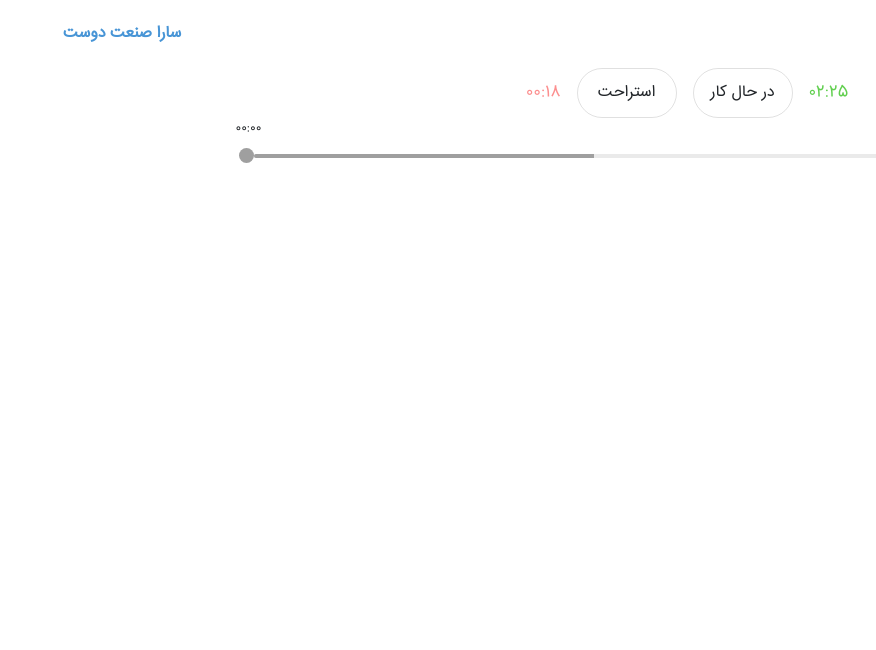
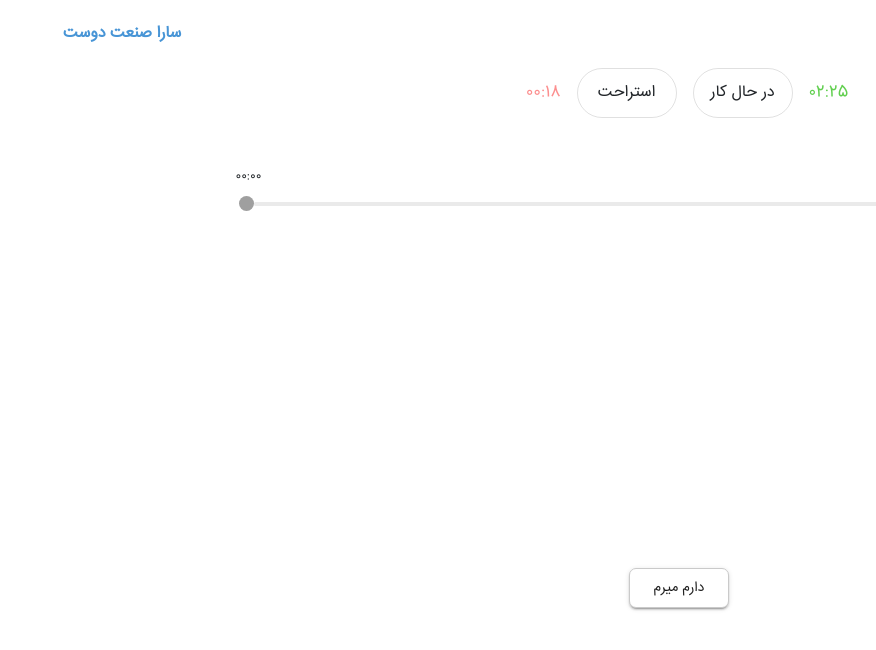
Before and after one commit to Sarah-SanatDoost/TaskTime, an Angular app: page /current-day in a window 1280 px wide. Shown: the top 650 px of the page, without its empty margins (404-1280 px from the left). Built offline with nearby package versions, Linux system fonts and the light colour scheme.

Commit message:
progress bar work for 1day (static) & set dialog for leaving work

```diff
--- a/src/app/app.module.ts
+++ b/src/app/app.module.ts
@@ -10,6 +10,7 @@ import {MatButtonModule} from '@angular/material/button';
 import {MatButtonToggleModule} from '@angular/material/button-toggle';
 import { CurrentWorkDayComponent } from './components/current-work-day/current-work-day.component';
 import {MatProgressBarModule} from '@angular/material/progress-bar';
+import { DialogLeavingWorkComponent } from './components/current-work-day/dialog-leaving-work/dialog-leaving-work.component';
 // import {JdatePipe} from 'ngx-persian';
 // import { PersianPipesModule } from 'ngx-persian-pipe';
 
@@ -19,6 +20,7 @@ import {MatProgressBarModule} from '@angular/material/progress-bar';
     StartComponent,
     DialogAskModeComponent,
     CurrentWorkDayComponent,
+    DialogLeavingWorkComponent,
     // PersianPipesModule
     // JdatePipe
   ],
--- a/src/app/components/current-work-day/current-work-day.component.css
+++ b/src/app/components/current-work-day/current-work-day.component.css
@@ -84,4 +84,23 @@
 }
 .time-bar-container{
     font-size: 12px;
+
 }
+.container-timer{
+    height: 500px;
+}
+.leave{
+    width: 100px;
+    height: 40px;
+    font-size: 14px;
+    border-radius: 7px;
+     border:1px solid #cacaca ;
+    /* color: #909090;  */
+
+}
+.custom-select{
+    height: 50px;
+    width: 250px;
+    font-size: 20px;
+    border-radius: 7px;
+}
--- a/src/app/components/current-work-day/current-work-day.component.html
+++ b/src/app/components/current-work-day/current-work-day.component.html
@@ -1,23 +1,30 @@
 <div class="d-flex flex-column">
     <div class="user-name d-flex flex-row justify-content-end iransans p-4">سارا صنعت دوست</div>
 
+
+    <div class="container-timer">
         <div class="d-flex flex-row justify-content-center align-items-center iransans">
             <span class="work-time ms-3">02:25</span>
-        <button class="work iransans ms-3" mat-stroked-button>در حال کار</button>
+            <button (click)="startTimer(60)" class="work iransans ms-3" mat-stroked-button>در حال کار</button>
             <button class="rest iransans ms-3" mat-stroked-button>استراحت</button>
             <span class="rest-time ms-3">00:18</span>
         </div>
 
-    <div class="time-bar-container d-flex flex-column justify-content-end ltr align-items-center iransans">
+        <div class="time-bar-container d-flex flex-column justify-content-end ltr align-items-center iransans mt-5">
             <div class="timebar d-flex flex-row ">
                 <span class="col d-flex flex-row justify-content-start">24:00</span>
                 <span class="col d-flex flex-row justify-content-end">00:00</span>
             </div>
             <div class="d-flex flex-row align-items-end ltr bar">
                 <div class="point-fill"></div>
-            <mat-progress-bar class="progress mt-5 d-flex" mode="determinate" value='40' dir="ltr"></mat-progress-bar>
+                <mat-progress-bar class="progress mt-5 d-flex" mode="determinate" [value]="progressbarValue" dir="ltr">
+                </mat-progress-bar>
                 <div class="point-empty"></div>
             </div>
-
         </div>
     </div>
+
+    <footer class="rtl d-flex flex-row justify-content-center ">
+        <button (click)="onOpenDialog()" class=" iransans leave" mat-raised-button>دارم میرم</button>
+    </footer>
+</div>
--- a/src/app/components/current-work-day/current-work-day.component.ts
+++ b/src/app/components/current-work-day/current-work-day.component.ts
@@ -1,4 +1,8 @@
 import { Component, OnInit } from '@angular/core';
+import { MatDialog } from '@angular/material/dialog';
+// import * as moment from 'jalali-moment';
+import { interval, takeUntil, timer } from 'rxjs';
+import { DialogLeavingWorkComponent } from './dialog-leaving-work/dialog-leaving-work.component';
 
 @Component({
   selector: 'app-current-work-day',
@@ -7,12 +11,96 @@ import { Component, OnInit } from '@angular/core';
 })
 export class CurrentWorkDayComponent implements OnInit {
 
-  constructor() { }
+  progressbarValue = 0;
+  curSec: number = 0;
+
+  startTimer(seconds: number) {
+    // const time = seconds;
+    const timer$ = interval(1000);
+
+    const sub = timer$.subscribe((sec) => {
+      this.progressbarValue = 0 + sec * 100 / seconds;
+      this.curSec = sec;
+
+      if (this.curSec === seconds) {
+        sub.unsubscribe();
+      }
+    });
+  }
+
+  constructor( public dialog: MatDialog ) { }
 
   ngOnInit(): void {
+
   }
+
+  public onOpenDialog(){
+    this.dialog.open(DialogLeavingWorkComponent ,
+      { panelClass: 'custom-container' });
+  }
+  // timeLeft: number = 60;
+  // interval: string | number | NodeJS.Timer | undefined;
+
+  // startTimer() {
+    // this.interval = setInterval(() => {
+    //   if (this.timeLeft > 0) {
+    //     this.timeLeft--;
+    //   } else {
+    //     this.timeLeft = 60;
+    //   }
+    // }, 1000)
+
+
+  // }
+
+  // setInterval(function () {element.innerHTML += "Hello"}, 1000);
+
+}
+//    currentDate = new Date();
+//  startOfNextMinute = new Date(
+//   this.currentDate.getFullYear(),
+//   this.currentDate.getMonth(),
+//   this.currentDate.getDate(),
+//   this.currentDate.getHours(),
+//   this.currentDate.getMinutes() + 1
+
+
+// );
+
+
+//  source = interval(1000);
+
+//  result = this.source.pipe(
+//   takeUntil(timer(this.startOfNextMinute))
+// );
+
+// }
+// console.log(moment().format('LT'))
 
 
 
 
-}
+
+
+
+
+
+
+
+
+// progressbarValue = 100;
+// curSec: number = 0;
+
+// startTimer(seconds: number) {
+//   const time = seconds;
+//   const timer$ = interval(1000);
+
+//   const sub = timer$.subscribe((sec) => {
+//     this.progressbarValue = 100 - sec * 100 / seconds;
+//     this.curSec = sec;
+
+//     if (this.curSec === seconds) {
+//       sub.unsubscribe();
+//     }
+//   });
+// }
--- /dev/null
+++ b/src/app/components/current-work-day/dialog-leaving-work/dialog-leaving-work.component.css
@@ -0,0 +1,5 @@
+.container{
+    width: 450px;
+    height: 380px;
+    margin: 20px;
+}
--- /dev/null
+++ b/src/app/components/current-work-day/dialog-leaving-work/dialog-leaving-work.component.html
@@ -0,0 +1,3 @@
+<div class="container">
+    <p>dialog-leaving-work works!</p>
+</div>
--- /dev/null
+++ b/src/app/components/current-work-day/dialog-leaving-work/dialog-leaving-work.component.ts
@@ -0,0 +1,16 @@
+import { Component, OnInit } from '@angular/core';
+
+@Component({
+  selector: 'app-dialog-leaving-work',
+  templateUrl: './dialog-leaving-work.component.html',
+  styleUrls: ['./dialog-leaving-work.component.css']
+})
+export class DialogLeavingWorkComponent implements OnInit {
+
+  constructor() { }
+
+  description = "";
+  ngOnInit(): void {
+  }
+
+}
```
Also changed, not shown: 1 other file (tests, documents, lock files or other folders). Lines whose indentation alone changed are shown as unchanged.
